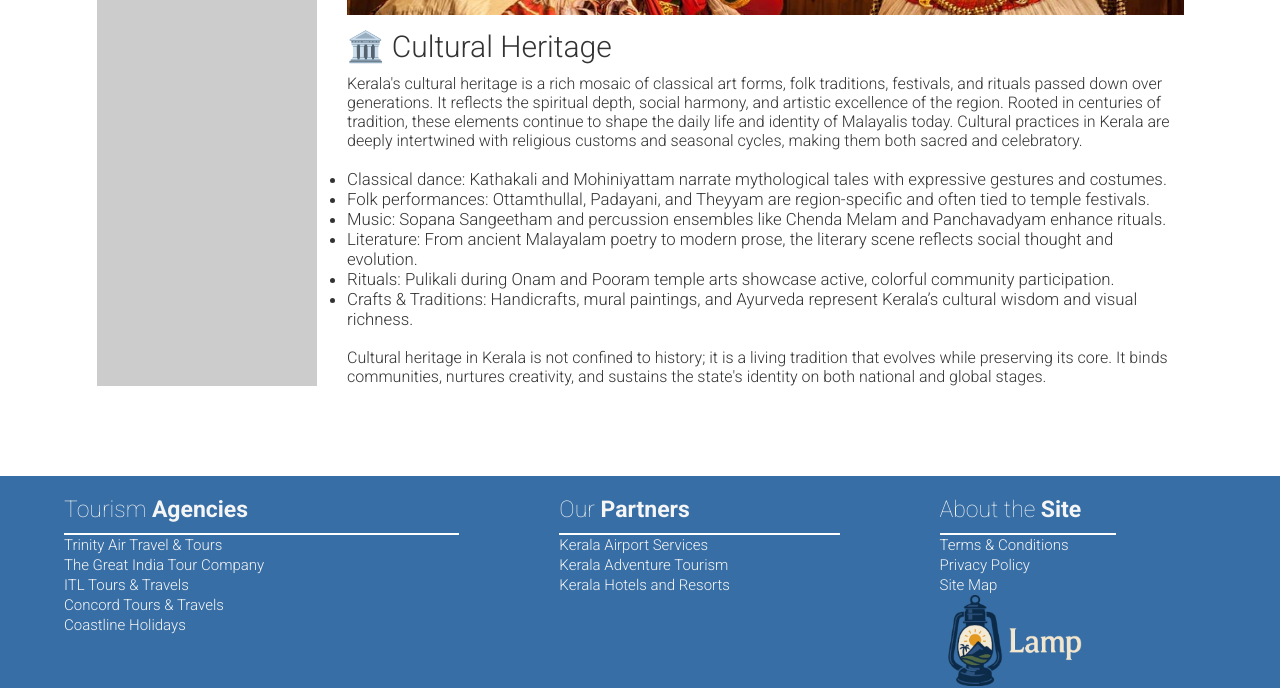
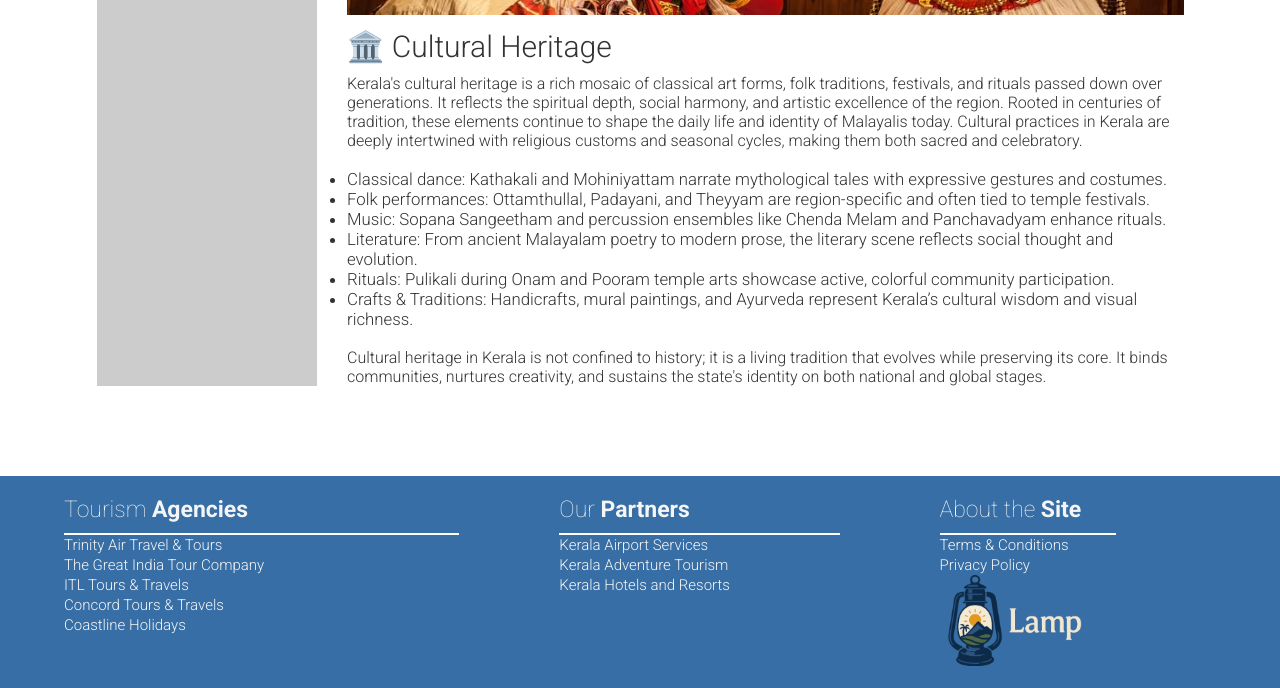
Before and after one commit to Aditya71320/LAMP, a plain HTML site: page activities.html in a window 1280 px wide. Shown: the part 895-1583 px from the top of the page. Drawn offline with nearby package versions, Linux system fonts and the light colour scheme.

Commit message:
Update activities.html
removed sitemap

```diff
--- a/activities.html
+++ b/activities.html
@@ -234,7 +234,7 @@
 		            <ul>
 		                <li><a href="terms_conditions.html">Terms & Conditions</a></li>
 		                <li><a href="privacy_policy.html">Privacy Policy</a></li>
-		                <li><a href="https://www.keralatourism.org/sitemap/" target="_blank">Site Map</a></li>
+
 		                <li><a href=""><img src="images/skibidy1.png" style="width: 150px;"></a></li>
 		            </ul>
 				</div>
```
